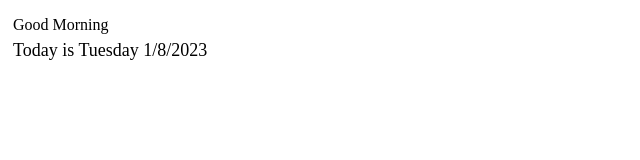
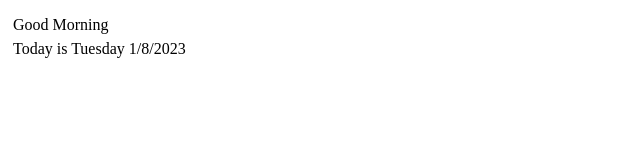
Before and after one commit to silverneha/notion, a plain HTML site: page index.html in a window 1280 px wide. Shown: the full height of the page, 0-640 px from the left. Drawn offline with Linux system fonts and the light colour scheme.

Commit message:
Update index.html

```diff
--- a/index.html
+++ b/index.html
@@ -10,12 +10,12 @@
 
     text-align: left;
     line-height: 1.5;
-    height:20%
+    height:100%
 
 
 }
 #date{
-    font-size:large;
+    font-size:medium;
 }
 body{
     background-color: white;
```
